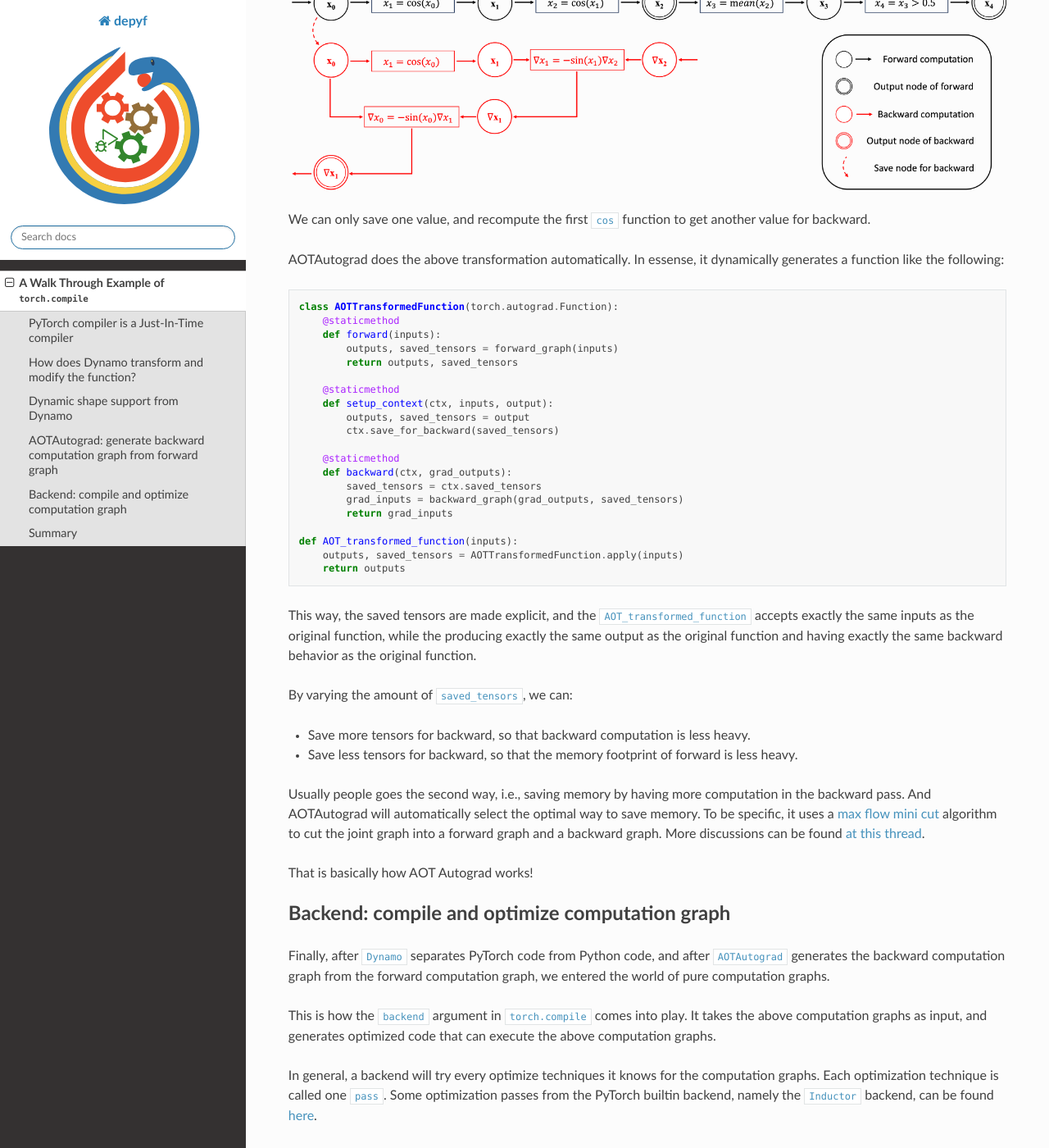
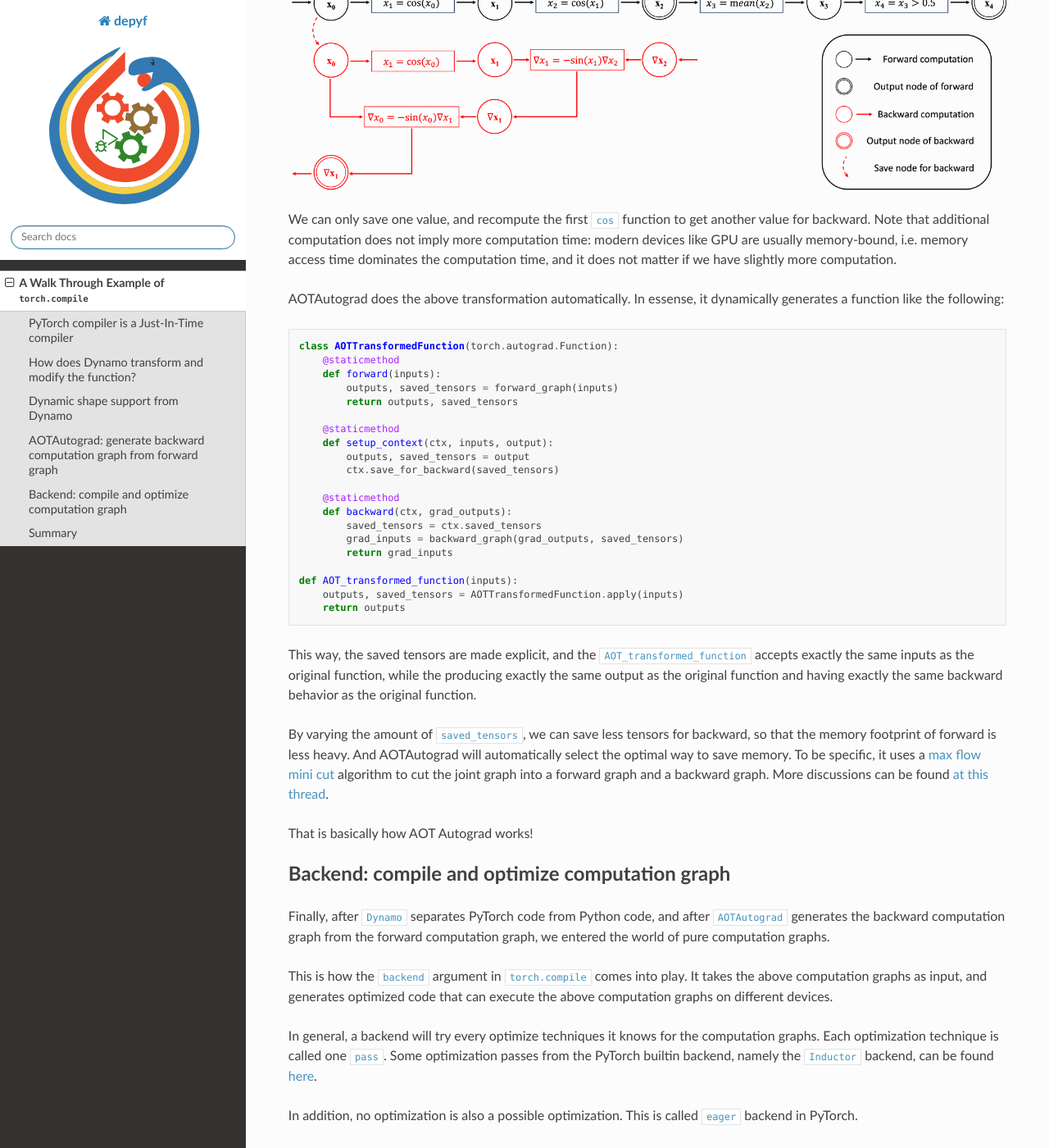
Before and after one commit to thuml/depyf, a Sphinx documentation site: the page built from docs/walk_through.rst, in a window 1280 px wide and 1400 px high, scrolled down 7837 px. Shown: the whole window at 82% size. Built offline with Sphinx 7.4.7 and the Read the Docs theme 2.0.0, drawn with Linux system fonts in a browser that asks for light colours.

Commit message:
fix suggestions from qinguo

```diff
--- a/docs/walk_through.rst
+++ b/docs/walk_through.rst
@@ -325,7 +325,7 @@
   :width: 1200
   :alt: AOT mode autograd
 
-We can only save one value, and recompute the first ``cos`` function to get another value for backward.
+We can only save one value, and recompute the first ``cos`` function to get another value for backward. Note that additional computation does not imply more computation time: modern devices like GPU are usually memory-bound, i.e. memory access time dominates the computation time, and it does not matter if we have slightly more computation.
 
 AOTAutograd does the above transformation automatically. In essense, it dynamically generates a function like the following:
 
@@ -354,12 +354,7 @@
 
 This way, the saved tensors are made explicit, and the ``AOT_transformed_function`` accepts exactly the same inputs as the original function, while the producing exactly the same output as the original function and having exactly the same backward behavior as the original function.
 
-By varying the amount of ``saved_tensors``, we can:
-
-- Save more tensors for backward, so that backward computation is less heavy.
-- Save less tensors for backward, so that the memory footprint of forward is less heavy.
-
-Usually people goes the second way, i.e., saving memory by having more computation in the backward pass. And AOTAutograd will automatically select the optimal way to save memory. To be specific, it uses a `max flow mini cut <https://en.wikipedia.org/wiki/Minimum_cut>`_ algorithm to cut the joint graph into a forward graph and a backward graph. More discussions can be found `at this thread <https://dev-discuss.pytorch.org/t/min-cut-optimal-recomputation-i-e-activation-checkpointing-with-aotautograd/467>`_.
+By varying the amount of ``saved_tensors``, we can save less tensors for backward, so that the memory footprint of forward is less heavy. And AOTAutograd will automatically select the optimal way to save memory. To be specific, it uses a `max flow mini cut <https://en.wikipedia.org/wiki/Minimum_cut>`_ algorithm to cut the joint graph into a forward graph and a backward graph. More discussions can be found `at this thread <https://dev-discuss.pytorch.org/t/min-cut-optimal-recomputation-i-e-activation-checkpointing-with-aotautograd/467>`_.
 
 That is basically how AOT Autograd works!
 
@@ -368,7 +363,7 @@
 
 Finally, after ``Dynamo`` separates PyTorch code from Python code, and after ``AOTAutograd`` generates the backward computation graph from the forward computation graph, we entered the world of pure computation graphs.
 
-This is how the ``backend`` argument in ``torch.compile`` comes into play. It takes the above computation graphs as input, and generates optimized code that can execute the above computation graphs.
+This is how the ``backend`` argument in ``torch.compile`` comes into play. It takes the above computation graphs as input, and generates optimized code that can execute the above computation graphs on different devices.
 
 In general, a backend will try every optimize techniques it knows for the computation graphs. Each optimization technique is called one ``pass``. Some optimization passes from the PyTorch builtin backend, namely the ``Inductor`` backend, can be found `here <https://github.com/pytorch/pytorch/tree/main/torch/_inductor/fx_passes>`_.
 
```
